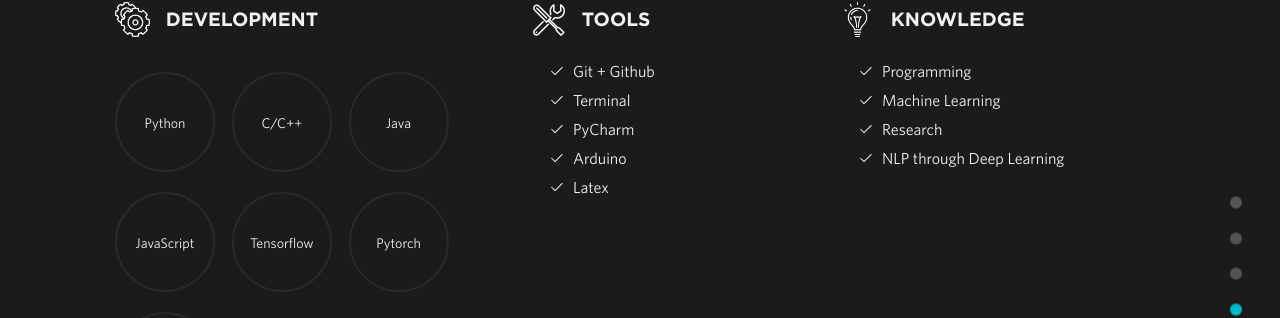
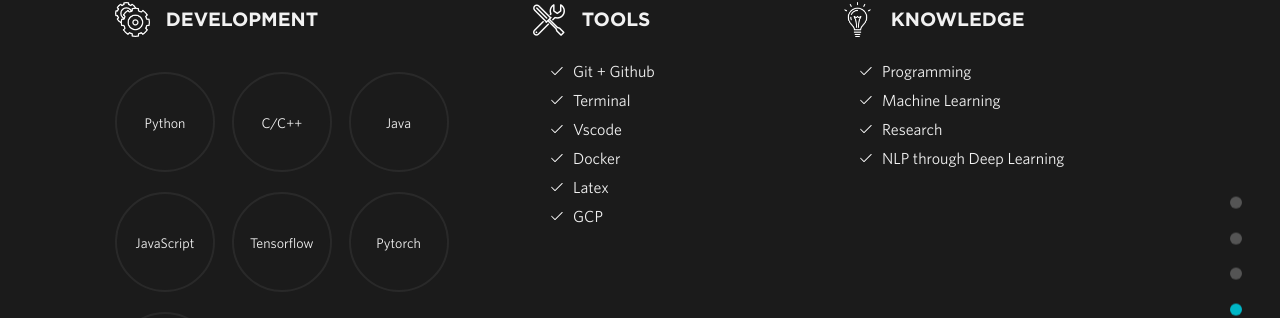
Before and after one commit to sumit6597/sumit6597.github.io, a Jekyll site: the page built from index.html, in a window 1280 px wide and 900 px high, scrolled down 2670 px. Shown: the part 140-458 px from the top of the window. Built offline with Jekyll 4.4.1, drawn with Linux system fonts in a browser that asks for light colours; nearby versions of some CDN libraries.

Commit message:
Update skills.yml

```diff
--- a/_data/skills.yml
+++ b/_data/skills.yml
@@ -18,9 +18,10 @@
 tools:
   - item: Git + Github
   - item: Terminal
-  - item: PyCharm
-  - item: Arduino
+  - item: Vscode
+  - item: Docker
   - item: Latex
+  - item: GCP
 
 knowledge:
   - item: Programming
```
